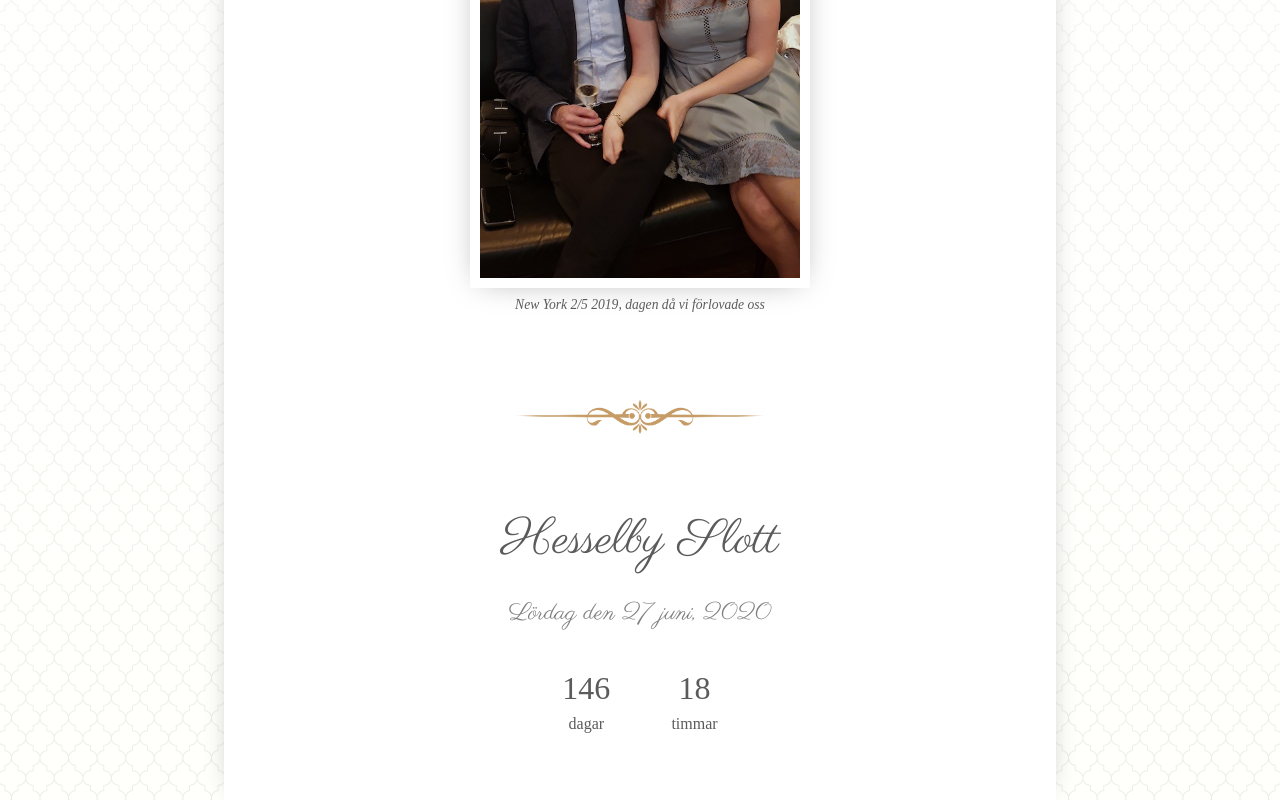
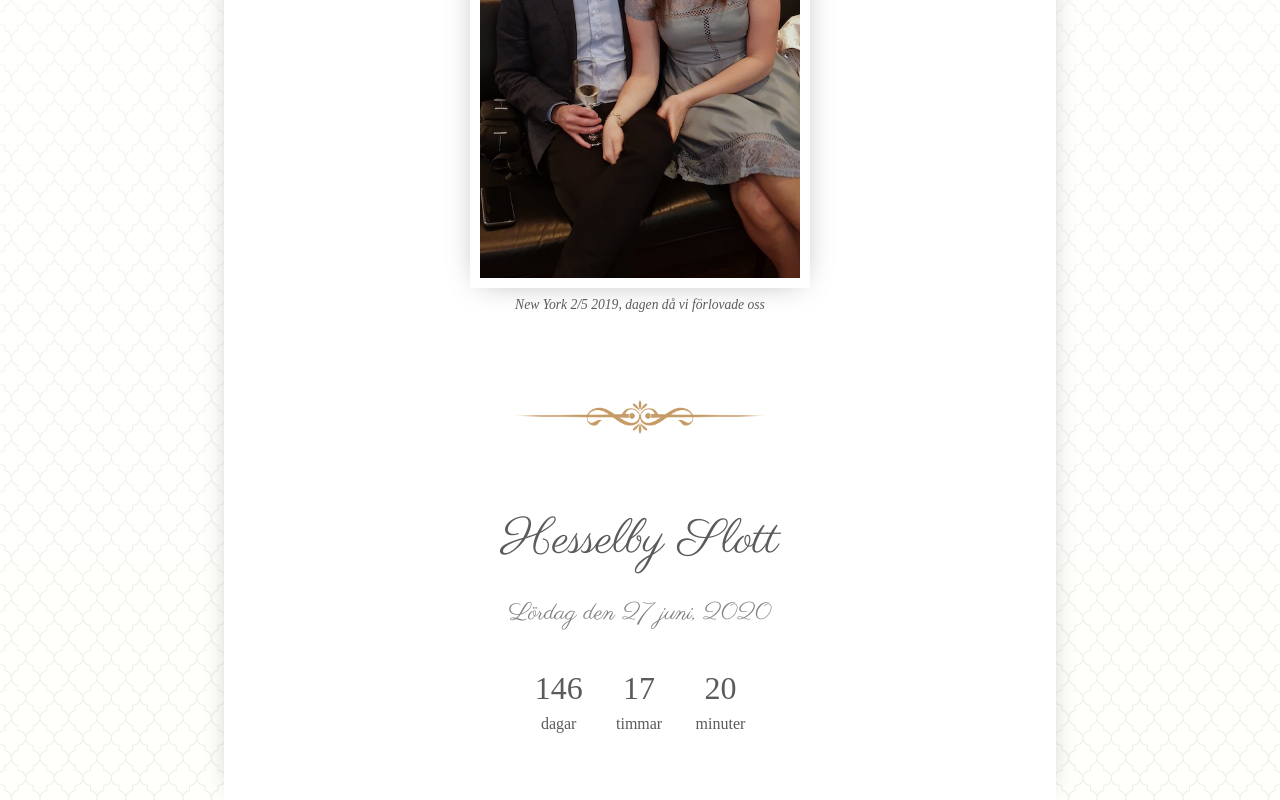
Before and after one commit to jesper-nord/brollop-web, a React (Create React App) app: page /#home in a window 1280 px wide. Shown: the part 1124-1924 px from the top of the page. Built offline with nearby package versions, Linux system fonts and the light colour scheme; a web font is replaced by a local one.

Commit message:
rewrite countdown function

```diff
--- a/src/content/shortInfo/index.js
+++ b/src/content/shortInfo/index.js
@@ -6,7 +6,7 @@ import { Divider } from '../../components'
 const weddingDate = new Date('2020-06-27T15:00:00')
 
 export const ShortInfo = () => {
-  const [ days, hours ] = useCountDown(weddingDate)
+  const [ days, hours, minutes ] = useCountDown(weddingDate, 20000)
 
   return (
     <section className='short-info'>
@@ -23,6 +23,10 @@ export const ShortInfo = () => {
           <p className='timer-header'>{hours}</p>
           <p>{hours === 1 ? 'timme' : 'timmar'}</p>
         </div>
+        <div className='timer-content'>
+          <p className='timer-header'>{minutes}</p>
+          <p>{minutes === 1 ? 'minut' : 'minuter'}</p>
+        </div>
       </div>
     </section>
   )
--- a/src/hooks/useCountDown.js
+++ b/src/hooks/useCountDown.js
@@ -1,13 +1,12 @@
 import { useState, useEffect, useCallback } from 'react'
-import { isAfter, differenceInCalendarDays, differenceInDays } from 'date-fns'
+import { isAfter, differenceInMilliseconds } from 'date-fns'
 
 export const useCountDown = (untilDate, resolution = 60000) => {
-  const timestamp = untilDate.getTime()
-  const [diff, setDiff] = useState({ days: 0, hours: 0 })
+  const [diff, setDiff] = useState({ days: 0, hours: 0, minutes: 0 })
 
   const updateDiff = useCallback(() => {
-    setDiff(calculateDiffUntil(timestamp))
-  }, [timestamp])
+    setDiff(millisecondsToDays(differenceInMilliseconds(untilDate, new Date())))
+  }, [untilDate])
 
   useEffect(() => {
     updateDiff()
@@ -17,23 +16,27 @@ export const useCountDown = (untilDate, resolution = 60000) => {
     return () => clearInterval(interval)
   }, [updateDiff, resolution])
 
-  if (isAfter(new Date(), new Date(timestamp))) {
-    return [0, 0]
+  if (isAfter(new Date(), untilDate)) {
+    return [0, 0, 0]
   }
 
-  return [diff.days, diff.hours]
+  return [diff.days, diff.hours, diff.minutes]
 }
 
-const calculateDiffUntil = timestamp => {
-  const now = new Date()
-  const until = new Date(timestamp)
-  const calendarDays = differenceInCalendarDays(until, now)
-  const days = differenceInDays(until, now)
-  let hours
-  if (calendarDays === days) {
-    hours = until.getHours() - new Date().getHours()
-  } else {
-    hours = 24 - (new Date().getHours() - until.getHours())
+const dayMs = 24 * 60 * 60 * 1000
+const hourMs = 60 * 60 * 1000
+
+const millisecondsToDays = ms => {
+  let days = Math.floor(ms / dayMs)
+  let hours = Math.floor((ms - days * dayMs) / hourMs)
+  let minutes = Math.round((ms - days * dayMs - hours * hourMs) / 60000)
+  if (minutes === 60) {
+    hours++
+    minutes = 0
   }
-  return { days, hours }
+  if (hours === 24) {
+    days++
+    hours = 0
+  }
+  return { days, hours, minutes }
 }
```
